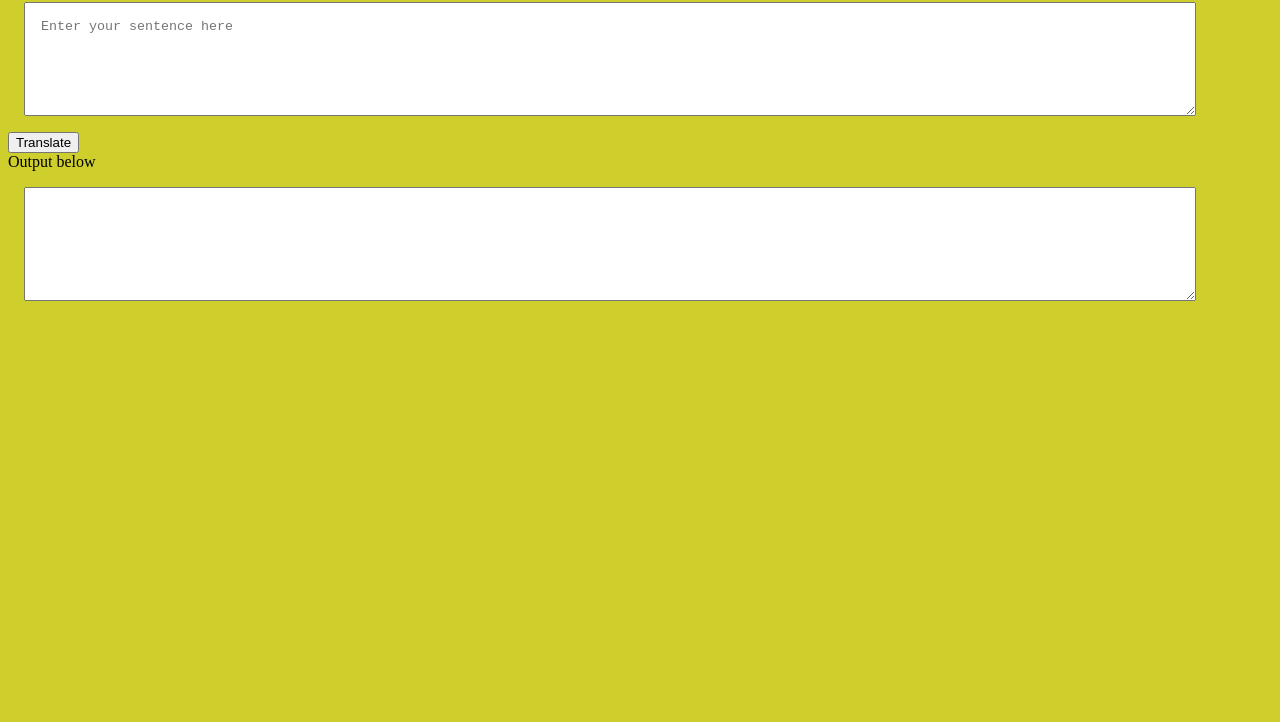
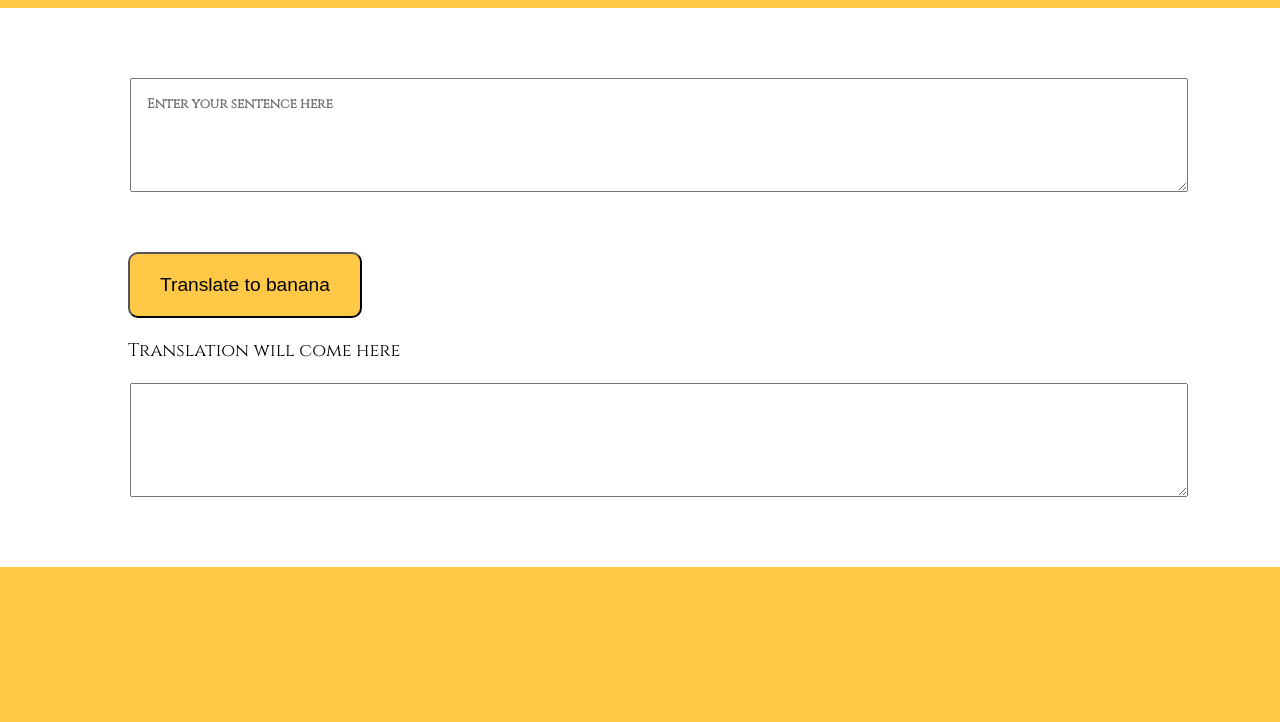
Before and after one commit to poojavishnoi/neogmark6, a plain HTML site: page index.html in a window 1280 px wide. Shown: the part 78-800 px from the top of the page. Drawn offline with Linux system fonts and the light colour scheme.

Commit message:
final changes

```diff
--- a/app.css
+++ b/app.css
@@ -1,21 +1,46 @@
+@import url('https://fonts.googleapis.com/css2?family=Cinzel&display=swap');
+
 textarea{
-  width: 90%;
+  width: 80%;
   height: 10vh;
   display: block;
-  margin: 1rem;
   padding: 1rem;
+  margin: 60px 130px;
+  font-family: 'Cinzel', serif;
+  font-weight: bold;
+
 }
 
 body{
-  background-color: rgb(206, 206, 45);
+  background-color: #FFC947;
+  margin: 0;
+  padding: 0;
+  font-family: 'Cinzel', serif;
 }
 
 #heading{
   text-align: center;
 }
 
-#container{
+.container{
   background-color: white;
   align-items: center;
+  margin: 15px 0px;
+  padding: 10px 0px;
 
 }
+
+#translate{
+  padding: 20px 30px;
+  margin-left: 8rem;
+  background-color: #FFC947;
+  font-size: larger;
+  border-radius: 10px;
+}
+
+#output{
+  margin-left: 8rem;
+  margin-top: 20px;
+  font-size: large;
+
+}
--- a/app.js
+++ b/app.js
@@ -1,4 +1,4 @@
-var translatebtn = document.querySelector("#click");
+var translatebtn = document.querySelector("#translate");
 var textinput = document.querySelector("#txt-input");
 var textoutput = document.querySelector("#txt-output");
 
--- a/index.html
+++ b/index.html
@@ -12,9 +12,9 @@
   <h1 id="heading">Banana Talk</h1>
   <div class="container">
   <textarea id="txt-input" placeholder="Enter your sentence here"></textarea>
-  <button id="click"> Translate</button>
-  <div id="output">Output below</div>
-  <textarea id="txt-output"></textarea>
+  <button id="translate"> Translate to banana</button>
+  <div id="output">Translation will come here</div>
+  <textarea id="txt-output" style="margin-top: 20px;"></textarea>
   </div>
 
   <div class="output"></div>
```
